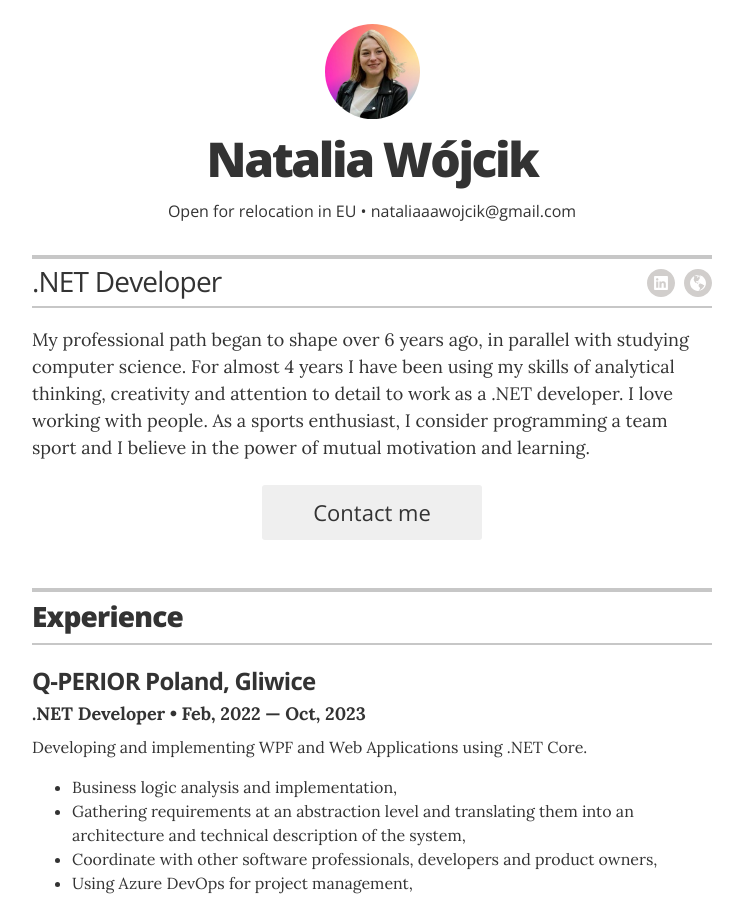
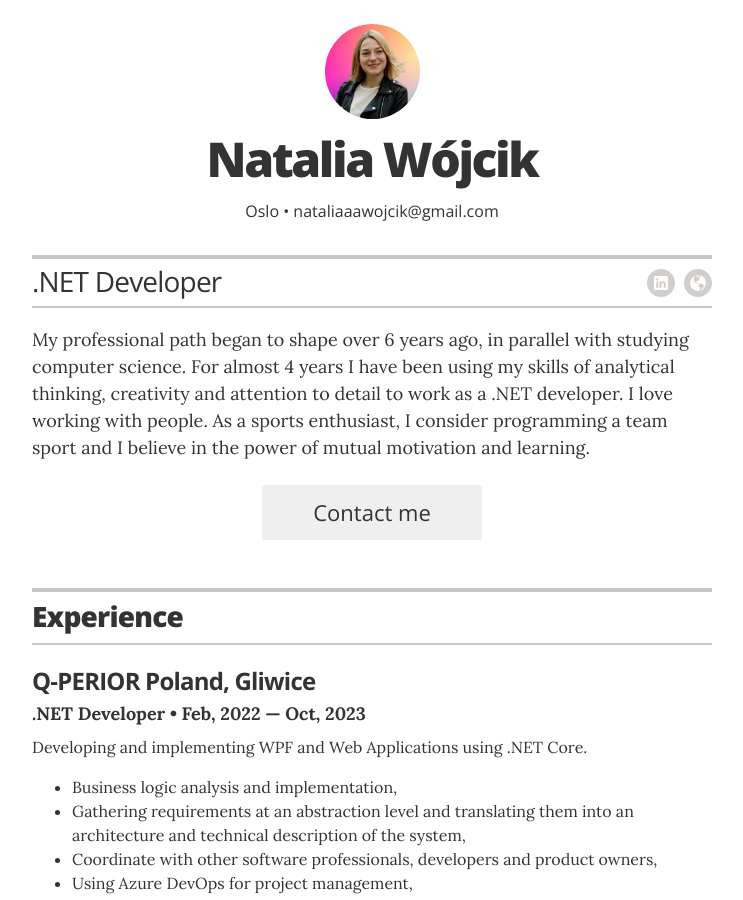
Before and after one commit to wojciknatalia/wojciknatalia.github.io, a Jekyll site: the page built from index.html, in a window 1280 px wide and 900 px high. Shown: the whole window, without its empty margins (268-1011 px from the left). Built offline with Jekyll 4.4.1, drawn with Linux system fonts in a browser that asks for light colours.

Commit message:
Changed location

```diff
--- a/_config.yml
+++ b/_config.yml
@@ -20,7 +20,7 @@ resume_contact_email:           "nataliaaawojcik@gmail.com"
 resume_contact_telephone:       "555-7334"
 resume_contact_address:         "Gliwice, Poland"
 
-resume_header_contact_info:     "Open for relocation in EU • nataliaaawojcik@gmail.com"
+resume_header_contact_info:     "Oslo • nataliaaawojcik@gmail.com"
 display_header_contact_info:    "true"
 
 resume_header_intro:    "<p>My professional path began to shape over 6 years ago, in parallel with studying computer science. For almost 4 years I have been using my skills of analytical thinking, creativity and attention to detail to work as a .NET developer. I love working with people. As a sports enthusiast, I consider programming a team sport and I believe in the power of mutual motivation and learning.</p>"
```
